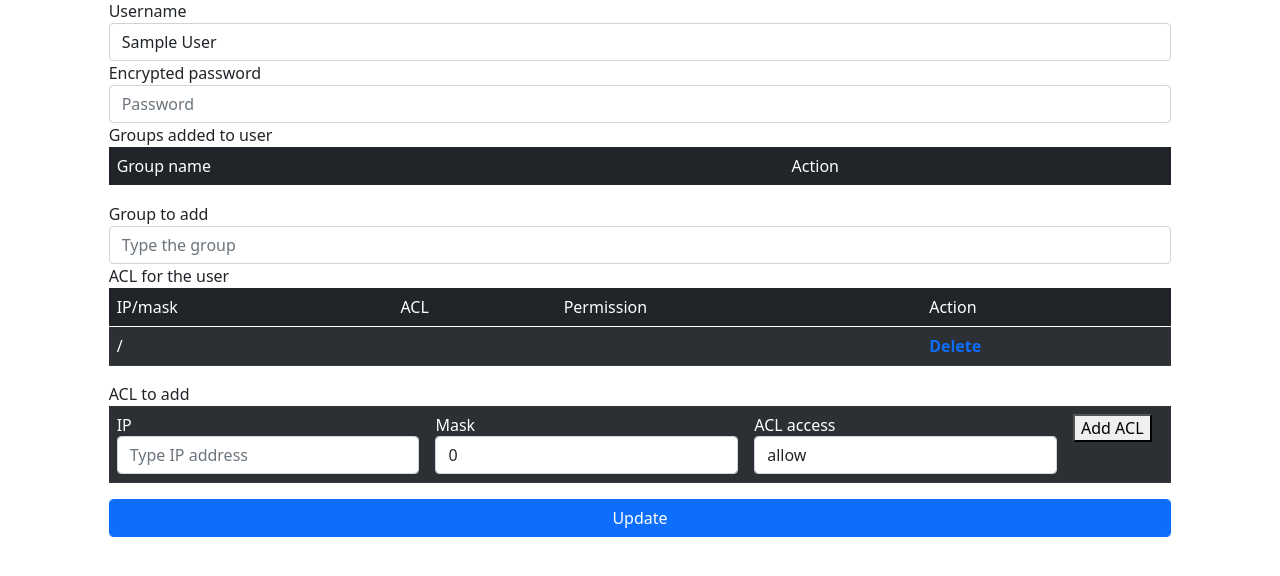
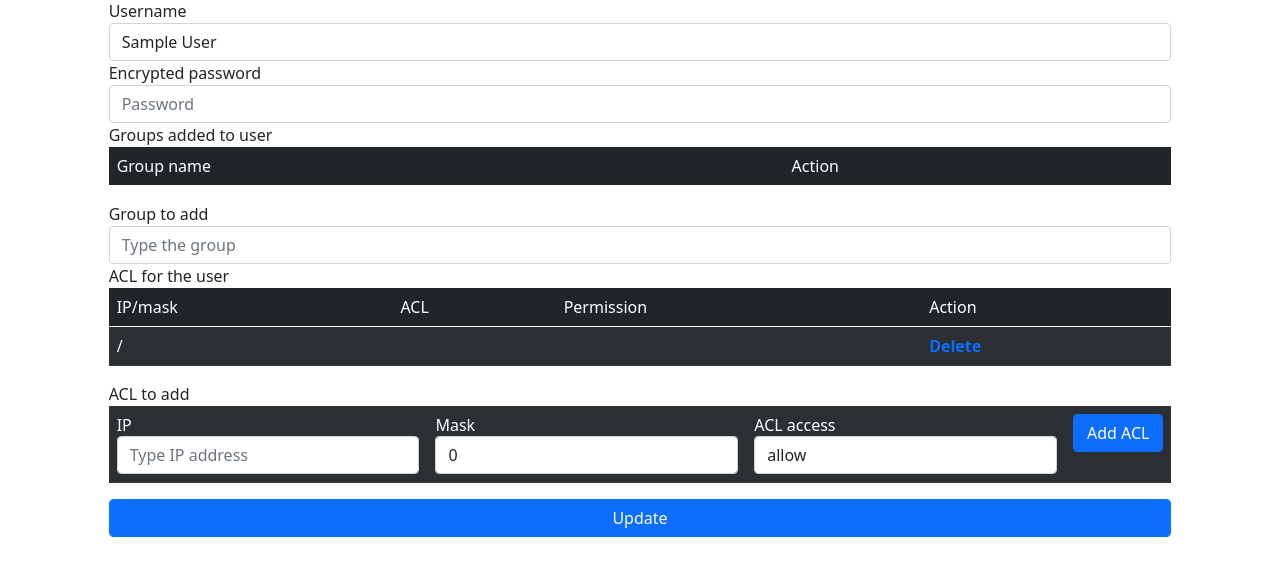
Before and after one commit to dmitriykuptsov/tacacsgui, a Flask app: page /tac_plus/edit_user/?user_id=1 in a window 1280 px wide. Shown: the part 61-637 px from the top of the page. Run offline with Flask 3, Linux system fonts and the light colour scheme; the visitor is signed in with stand-in values (Sample User, id 1); data that the repository does not hold is empty; parts of the project's set-up code (start-up, migrations or seed data) failed here and were passed over; some libraries are stand-ins or nearby versions.

Commit message:
Change button style

```diff
--- a/app/tacacs/controllers.py
+++ b/app/tacacs/controllers.py
@@ -437,6 +437,7 @@
 
 			groups = []
 			for user_group in user_groups:
+
 				groups.append(user_group.group);
 			return render_template("tacacs/edit_user.html", user=user, groups = groups, acls = acls)
 		except Exception as e:
--- a/app/templates/tacacs/edit_group.html
+++ b/app/templates/tacacs/edit_group.html
@@ -226,7 +226,7 @@
                   <select>
                 </td>
                 <td>
-                  <button onclick="add_acl({{ user.id }})">Add ACL</button>
+                  <button class="btn btn-primary form-control" onclick="add_acl({{ user.id }})">Add ACL</button>
                 </td>
               </tr>
             </table>
--- a/app/templates/tacacs/edit_user.html
+++ b/app/templates/tacacs/edit_user.html
@@ -210,7 +210,7 @@
                   <select>
                 </td>
                 <td>
-                  <button onclick="add_acl({{ user.id }})">Add ACL</button>
+                  <button class="btn btn-primary form-control" onclick="add_acl({{ user.id }})">Add ACL</button>
                 </td>
               </tr>
             </table>
```
